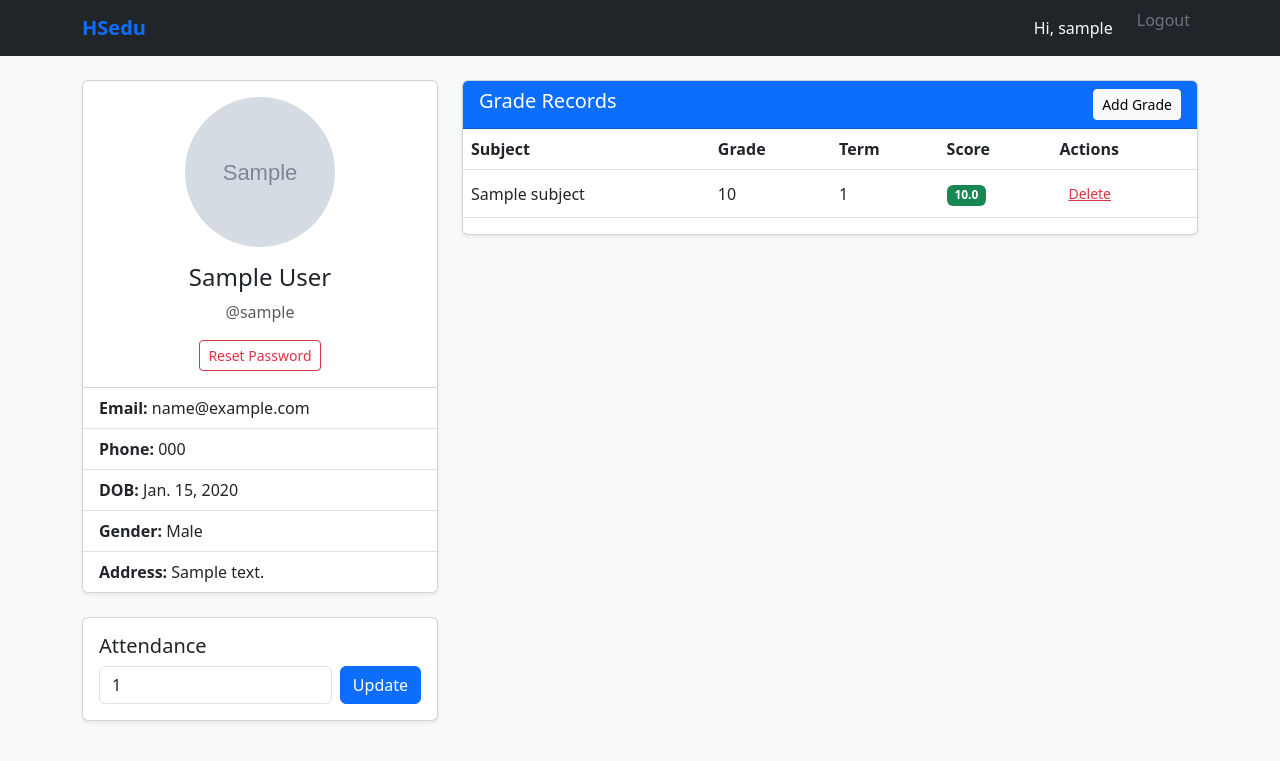
After one commit to DungHandsome/HSedu, a Django app: page /student/00000000-0000-0000-0000-000000000001/ in a window 1280 px wide. The commit adds this page. Shown: the top 761 px of the page. Run offline with Django 4.2, Linux system fonts and the light colour scheme; a user stored in the database is signed in; tables that the repository leaves empty hold one stand-in row (values such as "Sample post"); grey boxes marked "Sample" are stand-in pictures.

Commit message:
Add student profile view for teachers, teachers can view students' details and add final score for each students and update attendance and reset their password to 123456789

```diff
--- a/index/models.py
+++ b/index/models.py
@@ -11,7 +11,6 @@ class EClass(models.Model):
     school_year = models.CharField(max_length=9) # e.g., "2023-2024"
     main_teacher = models.OneToOneField('Teacher', on_delete=models.SET_NULL, null=True, related_name='main_teacher')
     subjects = models.ManyToManyField('Subject', related_name='classes', blank=True)
-
     def __str__(self):
         return self.name
 
--- a/index/urls.py
+++ b/index/urls.py
@@ -5,6 +5,7 @@ from . import views
 urlpatterns = [
     path('', views.dashboard_dispatch, name='dashboard_dispatch'),
     path('student/', views.student_dashboard, name='student_dashboard'),
+    path('student/<str:id>/', views.teacher_student_profile, name='teacher_student_profile'),
     path('teacher/', views.teacher_dashboard, name='teacher_dashboard'),
     path('signup', views.signup_view, name='signup'),
     path('login', views.CustomLoginView.as_view(), name='login'),
--- a/index/views.py
+++ b/index/views.py
@@ -1,12 +1,13 @@
+from django import http
 from django.shortcuts import render, redirect, get_object_or_404
+from django.contrib import messages
 from django.contrib.auth import login
 from django.contrib.auth.decorators import login_required
 from django.contrib.auth.views import LoginView
 from django.db import transaction
 from django.db.models import Q
 from .forms import SignUpForm, AnnouncementForm
-from .models import Student, Teacher, Thread, EClass, AnnouncementFile, Announcement, Exercise
-from django.core.exceptions import PermissionDenied
+from .models import Student, Teacher, Thread, EClass, AnnouncementFile, Announcement, Exercise, GradeRecord, Subject, User
 
 # Authentication Views
 def signup_view(request):
@@ -130,12 +131,75 @@ def main_class_manage(request, id):
             return render(request, 'teacher/main_class_detail.html', context)
         else:
             # User is a teacher, but NOT the main teacher for THIS class
-            raise PermissionDenied # Or redirect with a message
+            return http.HttpResponseForbidden("Bạn không có quyền truy cập vào trang này.")
     else:
         # User is likely a student trying to access teacher URLs
         return redirect('student_dashboard')
 
+@login_required
+def teacher_student_profile(request, id):
+    # 1. Security Check
+    if not request.user.is_teacher:
+        return redirect('student_dashboard')
 
+    # 2. Get the student
+    student_user = get_object_or_404(User, id=id)
+    student = get_object_or_404(Student, user=student_user)
+    subjects = Subject.objects.all()
+
+    # 3. Handle POST actions
+    if request.method == "POST":
+        action = request.POST.get('action')
+
+        #Action: Update Attendance
+        if action == "update_attendance":
+            new_attendance = request.POST.get('attendance')
+            student.attendance = new_attendance
+            student.save()
+            messages.success(request, f"Attendance updated for {student_user.full_name}")
+
+        #Action: Reset Password
+        if action == "reset_password":
+            user = student.user
+            user.set_password("123456789")
+            user.save()
+            messages.warning(request, f"Password for {user.username} reset to '123456789'")
+
+        #Action: Add/Edit Grade
+        if action == "save_grade":
+            grade_id = request.POST.get('grade_id')
+            subject_id = request.POST.get('subject')
+            grade_level = request.POST.get('grade_level')
+            term = request.POST.get('term')
+            score = request.POST.get('score')
+
+            if grade_id:
+                grade = get_object_or_404(GradeRecord, id=grade_id, student=student)
+            else:
+                grade = GradeRecord(student=student)
+
+            grade.subject_id = subject_id
+            grade.grade_level = grade_level
+            grade.term = term
+            grade.score = score
+            grade.save()
+            messages.success(request, "Grade record saved")
+
+        #Action: Delete Grade
+        if action == "delete_grade":
+            grade_id = request.POST.get('grade_id')
+            GradeRecord.objects.filter(id=grade_id, student=student).delete()
+            messages.info(request, "Grade record deleted")
+
+        return redirect('teacher_student_profile', id=id)
+
+    context = {
+        'student_user': student_user,
+        'student': student,
+        'subjects': subjects,
+        'grades': student.grades.all().order_by('-grade_level', '-term'),
+    }
+    return render(request, 'teacher/student_profile.html', context)
 
 # Announcement Upload View (for teachers)
 @login_required
--- a/templates/teacher/main_class_detail.html
+++ b/templates/teacher/main_class_detail.html
@@ -35,7 +35,7 @@
                             <strong>{{ student.user.full_name|default:student.user.username }}</strong><br>
                             <small class="text-muted">Attendance: {{ student.attendance }}%</small>
                         </div>
-                        <a href="#" class="btn btn-sm btn-outline-secondary">View Profile</a>
+                        <a href="{% url 'teacher_student_profile' student.user.id %}" class="btn btn-sm btn-outline-secondary">View Profile</a>
                     </div>
                     {% empty %}
                     <div class="list-group-item text-center">No students enrolled.</div>
--- /dev/null
+++ b/templates/teacher/student_profile.html
@@ -0,0 +1,130 @@
+{% extends 'base.html' %}
+
+{% block content %}
+<div class="container mt-4">
+    <div class="row">
+        <div class="col-md-4">
+            <div class="card shadow-sm mb-4">
+                <div class="card-body text-center">
+                    {% if student_user.profile_picture %}
+                        <img src="{{ student_user.profile_picture.url }}" class="rounded-circle img-fluid mb-3" style="width: 150px; height: 150px; object-fit: cover;">
+                    {% else %}
+                        <div class="bg-secondary rounded-circle d-inline-block mb-3" style="width: 150px; height: 150px;"></div>
+                    {% endif %}
+                    <h4>{{ student_user.full_name }}</h4>
+                    <p class="text-muted">@{{ student_user.username }}</p>
+
+                    <form method="post" onsubmit="return confirm('Reset password to 123456789?');">
+                        {% csrf_token %}
+                        <input type="hidden" name="action" value="reset_password">
+                        <button class="btn btn-outline-danger btn-sm">Reset Password</button>
+                    </form>
+                </div>
+                <ul class="list-group list-group-flush">
+                    <li class="list-group-item"><strong>Email:</strong> {{ student_user.email }}</li>
+                    <li class="list-group-item"><strong>Phone:</strong> {{ student_user.phone_number }}</li>
+                    <li class="list-group-item"><strong>DOB:</strong> {{ student_user.date_of_birth }}</li>
+                    <li class="list-group-item"><strong>Gender:</strong> {{ student_user.get_gender_display }}</li>
+                    <li class="list-group-item"><strong>Address:</strong> {{ student_user.address }}</li>
+                </ul>
+            </div>
+
+            <div class="card shadow-sm">
+                <div class="card-body">
+                    <h5>Attendance</h5>
+                    <form method="post" class="d-flex">
+                        {% csrf_token %}
+                        <!-- I just found this that instead of putting the action in the form, I can put it as a hidden input -->
+                        <input type="hidden" name="action" value="update_attendance">
+                        <input type="number" name="attendance" class="form-control me-2" value="{{ student.attendance }}">
+                        <button class="btn btn-primary">Update</button>
+                    </form>
+                </div>
+            </div>
+        </div>
+
+        <div class="col-md-8">
+            <div class="card shadow-sm">
+                <div class="card-header bg-primary text-white d-flex justify-content-between">
+                    <h5 class="mb-0">Grade Records</h5>
+                    <button class="btn btn-sm btn-light" data-bs-toggle="modal" data-bs-target="#gradeModal">Add Grade</button>
+                </div>
+                <div class="table-responsive">
+                    <table class="table align-middle">
+                        <thead>
+                            <tr>
+                                <th>Subject</th>
+                                <th>Grade</th>
+                                <th>Term</th>
+                                <th>Score</th>
+                                <th>Actions</th>
+                            </tr>
+                        </thead>
+                        <tbody>
+                            {% for grade in grades %}
+                            <tr>
+                                <td>{{ grade.subject.name }}</td>
+                                <td>{{ grade.grade_level }}</td>
+                                <td>{{ grade.term }}</td>
+                                <td><span class="badge bg-success">{{ grade.score }}</span></td>
+                                <td>
+                                    <form method="post" style="display:inline;">
+                                        {% csrf_token %}
+                                        <input type="hidden" name="action" value="delete_grade">
+                                        <input type="hidden" name="grade_id" value="{{ grade.id }}">
+                                        <button class="btn btn-sm btn-link text-danger">Delete</button>
+                                    </form>
+                                </td>
+                            </tr>
+                            {% endfor %}
+                        </tbody>
+                    </table>
+                </div>
+            </div>
+        </div>
+    </div>
+</div>
+
+<div class="modal fade" id="gradeModal" tabindex="-1">
+    <div class="modal-dialog">
+        <form method="post" class="modal-content">
+            {% csrf_token %}
+            <input type="hidden" name="action" value="save_grade">
+            <div class="modal-header"><h5>Add Grade</h5></div>
+            <div class="modal-body">
+                <div class="mb-3">
+                    <label>Subject</label>
+                    <select name="subject" class="form-select">
+                        {% for s in subjects %}<option value="{{ s.id }}">{{ s.name }}</option>{% endfor %}
+                    </select>
+                </div>
+                <div class="row">
+                    <div class="col-md-6 mb-3">
+                        <label>Grade Level</label>
+                        <select name="grade_level" class="form-select">
+                            <option value="10">10th Grade</option>
+                            <option value="11">11th Grade</option>
+                            <option value="12">12th Grade</option>
+                        </select>
+                    </div>
+                    <div class="col-md-6 mb-3">
+                        <label>Term</label>
+                        <select name="term" class="form-select">
+                            <option value="1">Term 1</option>
+                            <option value="2">Term 2</option>
+                        </select>
+                    </div>
+                </div>
+                <div class="mb-3">
+                    <label>Score (0.0 - 10.0)</label>
+                    <input type="number" step="0.1" name="score" class="form-control" min="0" max="10" required>
+                </div>
+            </div>
+            <div class="modal-footer">
+                <button type="button" class="btn btn-secondary" data-bs-dismiss="modal">Close</button>
+                <button type="submit" class="btn btn-primary">Save Grade</button>
+            </div>
+        </form>
+    </div>
+</div>
+{% endblock %}
```
